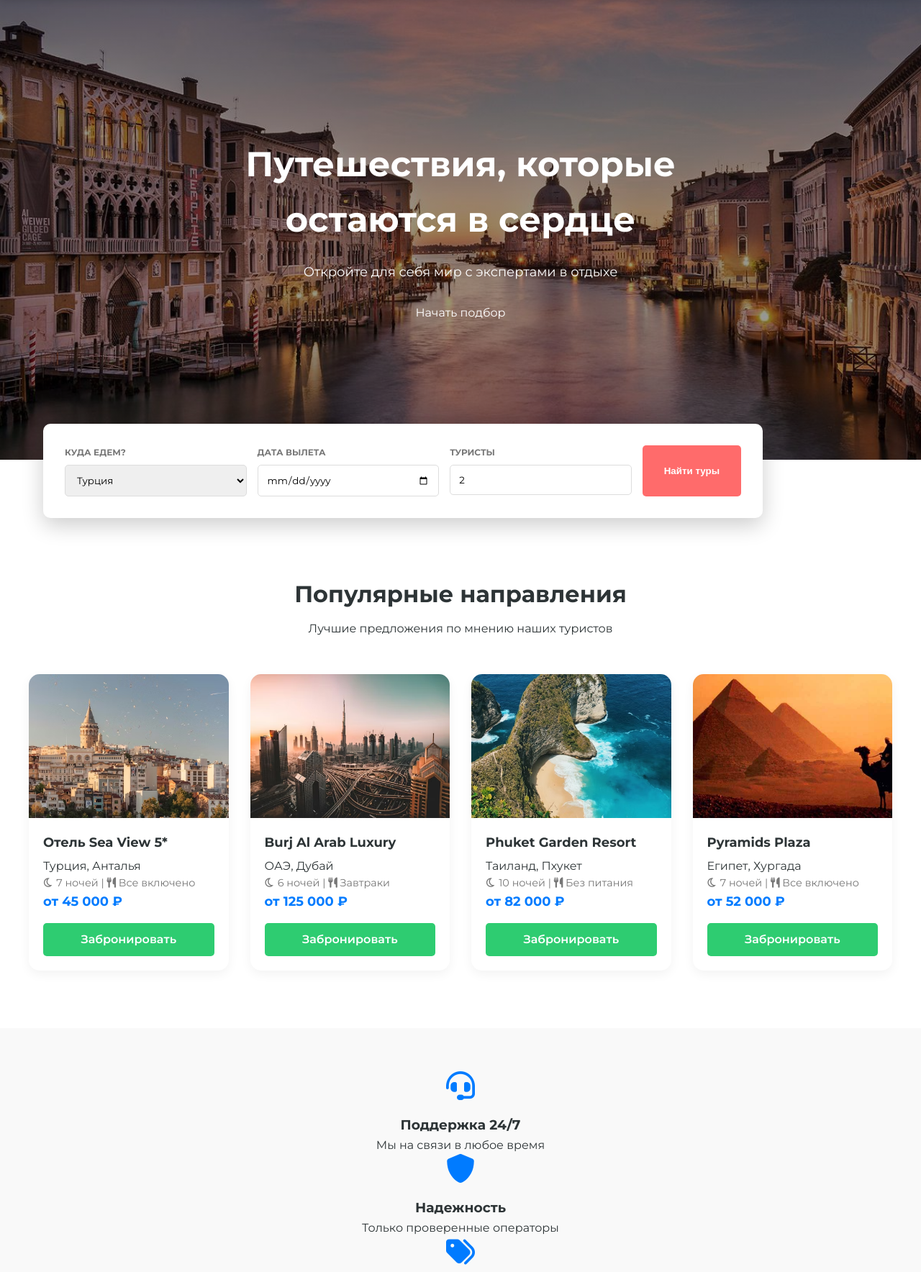
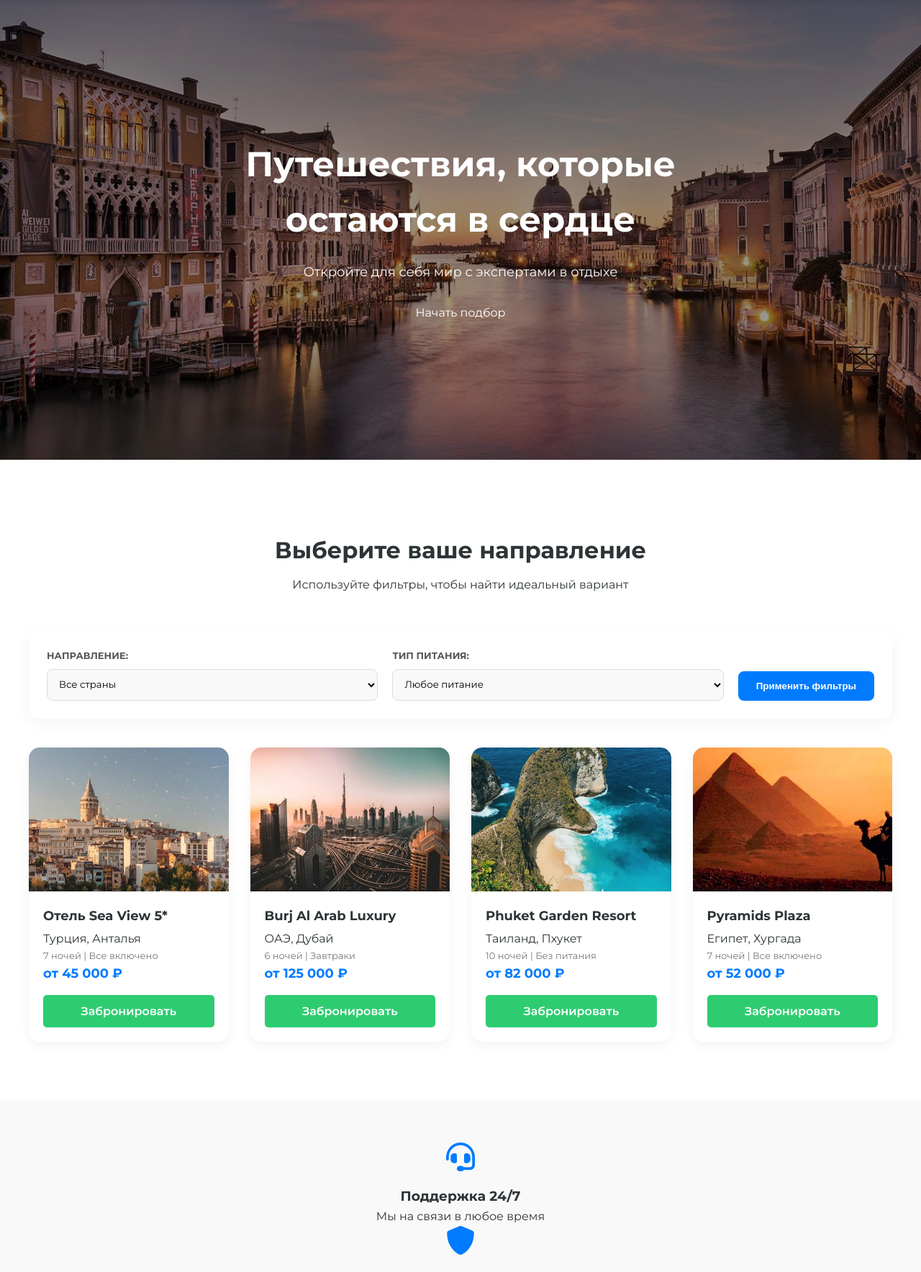
Before and after one commit to hades-ray/touragency, a PHP site: page / in a window 1280 px wide. Shown: the part 81-1849 px from the top of the page at 72% size. Run offline with PHP 8.4, Linux system fonts and the light colour scheme; data comes from the database, SQL or seed files in the repository.

Commit message:
Add files via upload

```diff
--- a/index.php
+++ b/index.php
@@ -5,6 +5,35 @@ require_once 'db.php'; // Подключаемся к базе
 // Запрос на получение всех туров
 $query = "SELECT * FROM tours";
 $result = mysqli_query($conn, $query);
+
+// 1. Получаем уникальные локации для фильтра
+$locations_query = "SELECT DISTINCT location FROM tours";
+$locations_result = mysqli_query($conn, $locations_query);
+
+// 2. Получаем уникальные типы питания для фильтра
+$diets_query = "SELECT DISTINCT diet FROM tours";
+$diets_result = mysqli_query($conn, $diets_query);
+
+// 3. Обработка фильтрации
+$where_clauses = [];
+
+if (!empty($_GET['filter_location'])) {
+    $loc = mysqli_real_escape_string($conn, $_GET['filter_location']);
+    $where_clauses[] = "location = '$loc'";
+}
+
+if (!empty($_GET['filter_diet'])) {
+    $diet = mysqli_real_escape_string($conn, $_GET['filter_diet']);
+    $where_clauses[] = "diet = '$diet'";
+}
+
+// Собираем итоговый SQL запрос
+$sql = "SELECT * FROM tours";
+if (count($where_clauses) > 0) {
+    $sql .= " WHERE " . implode(' AND ', $where_clauses);
+}
+
+$tours_result = mysqli_query($conn, $sql);
 ?>
 <!DOCTYPE html>
 <html lang="ru">
@@ -28,9 +57,9 @@ $result = mysqli_query($conn, $query);
 
             <nav class="nav-menu">
                 <ul>
-                    <li><a href="#destinations">Направления</a></li>
-                    <li><a href="#services">Услуги</a></li>
-                    <li><a href="#reviews">Отзывы</a></li>
+                    <li><a href="destinations_info.php">Направления</a></li>
+                    <li><a href="services.php">Услуги</a></li>
+                    <li><a href="reviews.php">Отзывы</a></li>
                 </ul>
             </nav>
 
@@ -62,60 +91,72 @@ $result = mysqli_query($conn, $query);
             <a href="#destinations" class="cta-button">Начать подбор</a>
         </section>
 
-        <!-- Модуль поиска -->
-        <div class="container">
-            <form class="search-box">
-                <div class="search-group">
-                    <label>Куда едем?</label>
-                    <select>
-                        <option>Турция</option>
-                        <option>ОАЭ</option>
-                        <option>Египет</option>
-                        <option>Таиланд</option>
-                    </select>
-                </div>
-                <div class="search-group">
-                    <label>Дата вылета</label>
-                    <input type="date">
-                </div>
-                <div class="search-group">
-                    <label>Туристы</label>
-                    <input type="number" value="2" min="1">
-                </div>
-                <button type="submit" class="search-btn">Найти туры</button>
-            </form>
-        </div>
-
         <!-- Секция направлений -->
-        <section id="destinations" class="section container">
+        <section id="destinations" class="section container" style="padding-top: 100px;">
             <div class="section-title">
-                <h2>Популярные направления</h2>
-                <p>Лучшие предложения по мнению наших туристов</p>
+                <h2>Выберите ваше направление</h2>
+                <p>Используйте фильтры, чтобы найти идеальный вариант</p>
             </div>
 
+            <!-- Форма фильтрации -->
+            <div class="filter-bar">
+                <form action="index.php#destinations" method="GET" class="filter-form">
+                    <div class="filter-group">
+                        <label>Направление:</label>
+                        <select name="filter_location">
+                            <option value="">Все страны</option>
+                            <?php while($loc_row = mysqli_fetch_assoc($locations_result)): ?>
+                                <option value="<?php echo $loc_row['location']; ?>"
+                                    <?php if(isset($_GET['filter_location']) && $_GET['filter_location'] == $loc_row['location']) echo 'selected'; ?>>
+                                    <?php echo $loc_row['location']; ?>
+                                </option>
+                            <?php endwhile; ?>
+                        </select>
+                    </div>
+
+                    <div class="filter-group">
+                        <label>Тип питания:</label>
+                        <select name="filter_diet">
+                            <option value="">Любое питание</option>
+                            <?php while($diet_row = mysqli_fetch_assoc($diets_result)): ?>
+                                <option value="<?php echo $diet_row['diet']; ?>"
+                                    <?php if(isset($_GET['filter_diet']) && $_GET['filter_diet'] == $diet_row['diet']) echo 'selected'; ?>>
+                                    <?php echo $diet_row['diet']; ?>
+                                </option>
+                            <?php endwhile; ?>
+                        </select>
+                    </div>
+
+                    <div class="filter-actions">
+                        <button type="submit" class="search-btn">Применить фильтры</button>
+                        <?php if(!empty($_GET)): ?>
+                            <a href="index.php#destinations" class="reset-link">Сбросить</a>
+                        <?php endif; ?>
+                    </div>
+                </form>
+            </div>
+
+            <!-- Вывод карточек туров -->
             <div class="destinations-grid">
-                <?php if (mysqli_num_rows($result) > 0): ?>
-                    <?php while($tour = mysqli_fetch_assoc($result)): ?>
-                        <!-- Начало карточки тура -->
+                <?php if (mysqli_num_rows($tours_result) > 0): ?>
+                    <?php while($tour = mysqli_fetch_assoc($tours_result)): ?>
                         <div class="dest-card">
-                            <div class="dest-img" style="background-image: url('img/tours/<?php echo $tour['image_file']; ?>')">
-                                <!-- Здесь картинка берется из локальной папки -->
-                            </div>
+                            <div class="dest-img" style="background-image: url('img/tours/<?php echo $tour['image_file']; ?>')"></div>
                             <div class="dest-content">
                                 <h3><?php echo htmlspecialchars($tour['title']); ?></h3>
                                 <p><?php echo htmlspecialchars($tour['location']); ?></p>
-                                <p style="font-size: 0.9em; color: #777;">
-                                    <i class="far fa-moon"></i> <?php echo $tour['nights']; ?> ночей |
-                                    <i class="fas fa-utensils"></i> <?php echo htmlspecialchars($tour['diet']); ?>
+                                <p style="font-size: 13px; color: #777;">
+                                    <?php echo $tour['nights']; ?> ночей | <?php echo htmlspecialchars($tour['diet']); ?>
                                 </p>
                                 <div class="dest-price">от <?php echo number_format($tour['price'], 0, '', ' '); ?> ₽</div>
                                 <a href="order.php?id=<?php echo $tour['id']; ?>" class="buy-btn">Забронировать</a>
                             </div>
                         </div>
-                        <!-- Конец карточки тура -->
                     <?php endwhile; ?>
                 <?php else: ?>
-                    <p>К сожалению, туров пока нет.</p>
+                    <div style="grid-column: 1/-1; text-align: center; padding: 50px;">
+                        <p>Туров с такими параметрами не найдено. Попробуйте изменить фильтры.</p>
+                    </div>
                 <?php endif; ?>
             </div>
         </section>
--- a/order.php
+++ b/order.php
@@ -54,6 +54,7 @@ if ($_SERVER['REQUEST_METHOD'] == 'POST') {
     <title>Бронирование: <?php echo $tour['title']; ?></title>
     <link rel="stylesheet" href="style/style.css">
     <link rel="stylesheet" href="style/order_style.css">
+    <link href="https://fonts.googleapis.com/css2?family=Montserrat:wght@400;600;700&display=swap" rel="stylesheet">
     <link rel="stylesheet" href="https://cdnjs.cloudflare.com/ajax/libs/font-awesome/6.0.0/css/all.min.css">
 </head>
 <body>
--- a/style/style.css
+++ b/style/style.css
@@ -326,3 +326,69 @@
 .dest-card {
     overflow: hidden; /* Чтобы картинка не вылезала при увеличении */
 }
+
+
+.filter-bar {
+    background: #fff;
+    padding: 25px;
+    border-radius: 15px;
+    box-shadow: 0 5px 20px rgba(0,0,0,0.05);
+    margin-bottom: 40px;
+}
+
+.filter-form {
+    display: flex;
+    flex-wrap: wrap;
+    gap: 20px;
+    align-items: flex-end;
+}
+
+.filter-group {
+    flex: 1;
+    min-width: 200px;
+}
+
+.filter-group label {
+    display: block;
+    font-size: 13px;
+    font-weight: 700;
+    margin-bottom: 8px;
+    color: #555;
+    text-transform: uppercase;
+}
+
+.filter-group select {
+    width: 100%;
+    padding: 12px;
+    border: 1px solid #ddd;
+    border-radius: 8px;
+    font-family: inherit;
+    background-color: #f9f9f9;
+}
+
+.filter-actions {
+    display: flex;
+    align-items: center;
+    gap: 15px;
+}
+
+.reset-link {
+    font-size: 14px;
+    color: #ff6b6b;
+    text-decoration: underline;
+}
+
+.search-btn {
+    background: #007bff;
+    color: white;
+    border: none;
+    padding: 13px 25px;
+    border-radius: 8px;
+    font-weight: 600;
+    cursor: pointer;
+    transition: 0.3s;
+}
+
+.search-btn:hover {
+    background: #0056b3;
+}
```
Also changed, not shown: destinations_info.php (added, +185 -0 lines), reviews.php (added, +84 -0 lines), services.php (added, +76 -0 lines).
